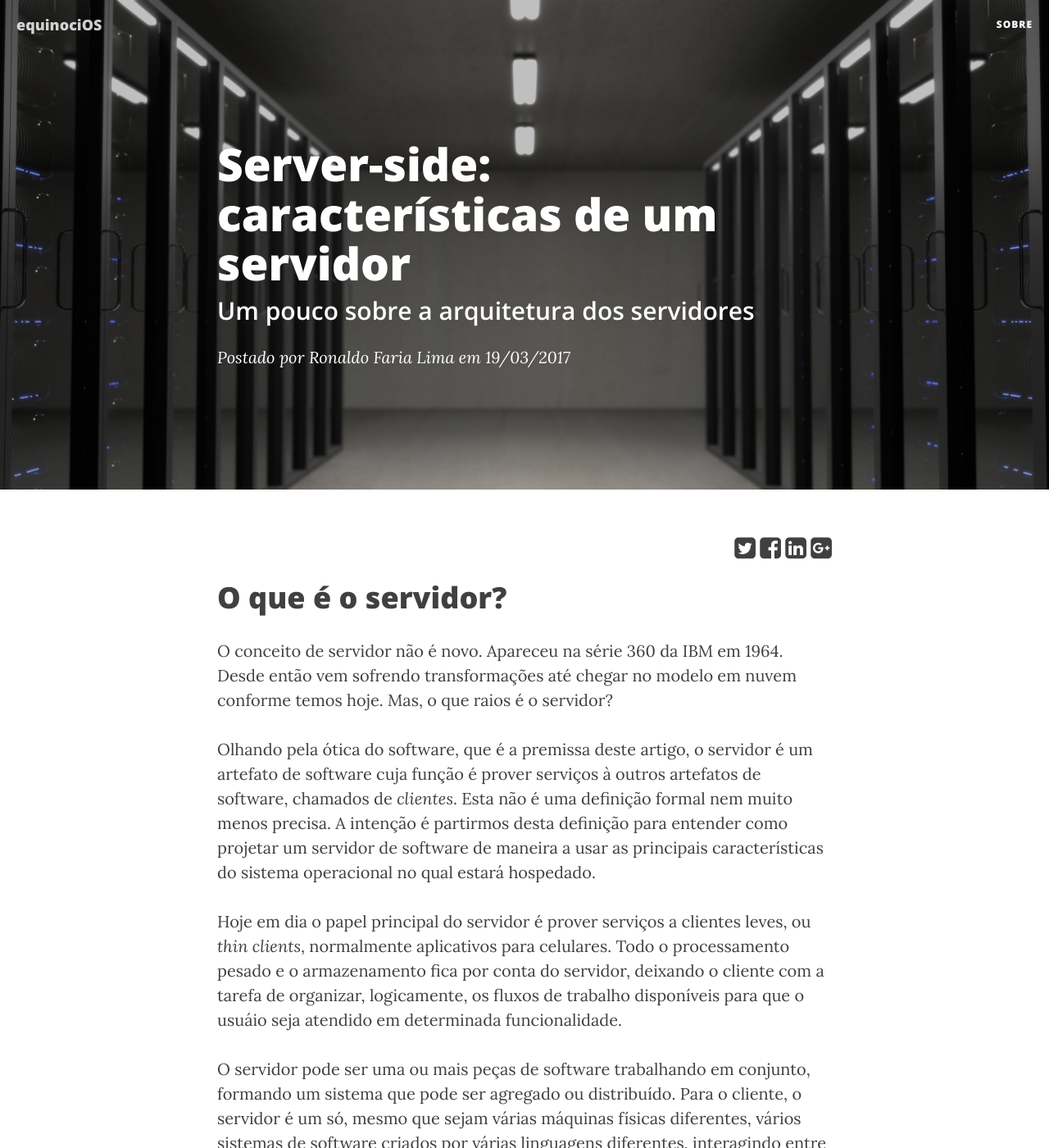
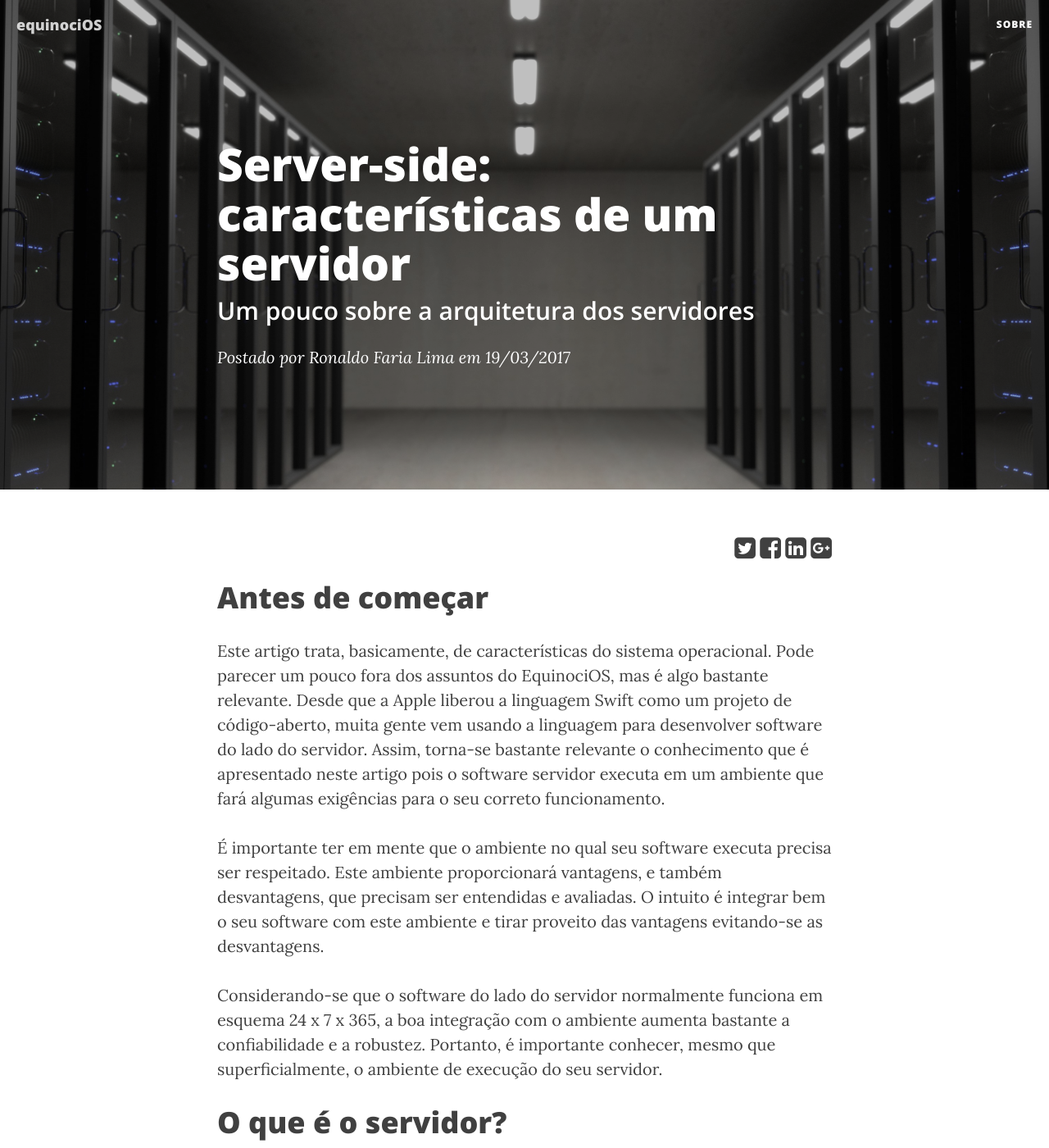
Before and after one commit to CocoaHeadsBrasil/equinociOS, a Jekyll site: the page built from _posts/2017-03-19-server-side-caracteristicas-de-um-servidor.markdown, in a window 1280 px wide and 1400 px high. Shown: the whole window at 82% size. Built offline with Jekyll 4.4.1, drawn with Linux system fonts in a browser that asks for light colours; nearby versions of some CDN libraries; comment, search, counter and statistics services are not loaded.

Commit message:
Revisão do texto
Adicionada uma introdução para justificar este texto no equinociOS.

```diff
--- a/_posts/2017-03-19-server-side-caracteristicas-de-um-servidor.markdown
+++ b/_posts/2017-03-19-server-side-caracteristicas-de-um-servidor.markdown
@@ -7,6 +7,26 @@ author:     "Ronaldo Faria Lima"
 header-img: "img/ronflima/server-background.jpeg"
 category:   server
 ---
+
+# Antes de começar
+
+Este artigo trata, basicamente, de características do sistema operacional. Pode
+parecer um pouco fora dos assuntos do EquinociOS, mas é algo bastante
+relevante. Desde que a Apple liberou a linguagem Swift como um projeto de
+código-aberto, muita gente vem usando a linguagem para desenvolver software do
+lado do servidor. Assim, torna-se bastante relevante o conhecimento que é
+apresentado neste artigo pois o software servidor executa em um ambiente que
+fará algumas exigências para o seu correto funcionamento.
+
+É importante ter em mente que o ambiente no qual seu software executa precisa
+ser respeitado. Este ambiente proporcionará vantagens, e também desvantagens,
+que precisam ser entendidas e avaliadas. O intuito é integrar bem o seu software
+com este ambiente e tirar proveito das vantagens evitando-se as desvantagens.
+
+Considerando-se que o software do lado do servidor normalmente funciona em
+esquema 24 x 7 x 365, a boa integração com o ambiente aumenta bastante a
+confiabilidade e a robustez. Portanto, é importante conhecer, mesmo que
+superficialmente, o ambiente de execução do seu servidor.
 
 # O que é o servidor?
 
```
